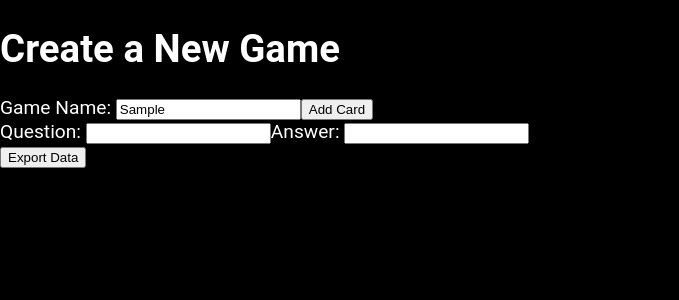
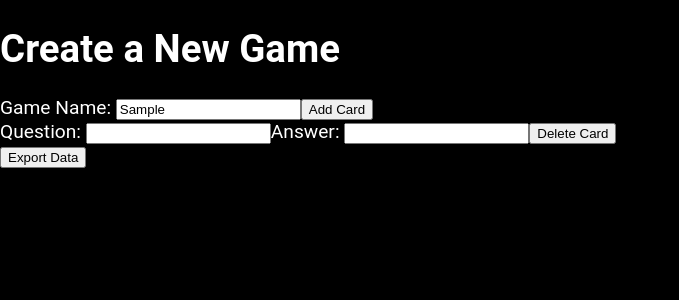
Before and after one commit to RAH-Code-dev/memorama, a Next.js app in the folder frontend/: page /create in a window 1280 px wide. Both pictures are taken after typing "Sample" into the empty fields and a click on the button "Add Card". Shown: the top 300 px of the page, without its empty margins (0-679 px from the left). Built offline with nearby package versions, Linux system fonts and the light colour scheme.

Commit message:
set card limit and delete

```diff
--- a/frontend/src/components/CardForm.jsx
+++ b/frontend/src/components/CardForm.jsx
@@ -1,6 +1,6 @@
 import React from "react";
 
-const CardForm = ({ index, card, onCardChange }) => {
+const CardForm = ({ index, card, onCardChange, onDeleteCard }) => {
   const handleQuestionChange = (e) => {
     onCardChange(index, "question", e.target.value);
   };
@@ -23,6 +23,7 @@ const CardForm = ({ index, card, onCardChange }) => {
         Answer:{" "}
         <input type="text" value={card.answer} onChange={handleAnswerChange} />
       </label>
+      <button onClick={() => onDeleteCard(index)}>Delete Card</button>
     </div>
   );
 };
--- a/frontend/src/components/GameForm.jsx
+++ b/frontend/src/components/GameForm.jsx
@@ -12,12 +12,23 @@ const GameForm = () => {
   };
 
   const handleAddCard = () => {
-    setCards([...cards, { question: "", answer: "" }]);
+    const maxCards = 16;
+    if (cards.length < maxCards) {
+      setCards([...cards, { question: "", answer: "" }]);
+    } else {
+      alert("The maximum card limit has been reached!");
+    }
   };
 
   const handleCardChange = (index, field, value) => {
     const updatedCards = [...cards];
     updatedCards[index][field] = value;
+    setCards(updatedCards);
+  };
+
+  const handleDeleteCard = (index) => {
+    const updatedCards = [...cards];
+    updatedCards.splice(index, 1);
     setCards(updatedCards);
   };
 
@@ -34,6 +45,7 @@ const GameForm = () => {
           index={index}
           card={card}
           onCardChange={handleCardChange}
+          onDeleteCard={handleDeleteCard}
         />
       ))}
       <button onClick={() => exportGameData(gameName, cards)}>
```
